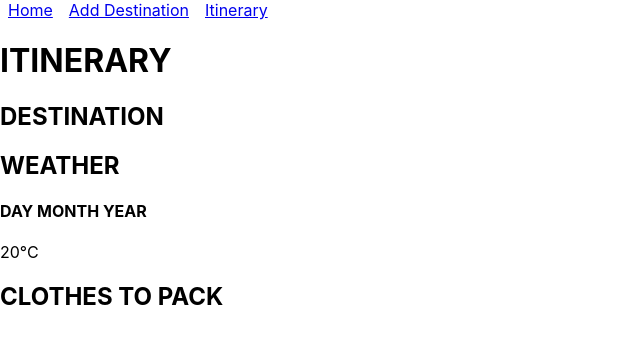
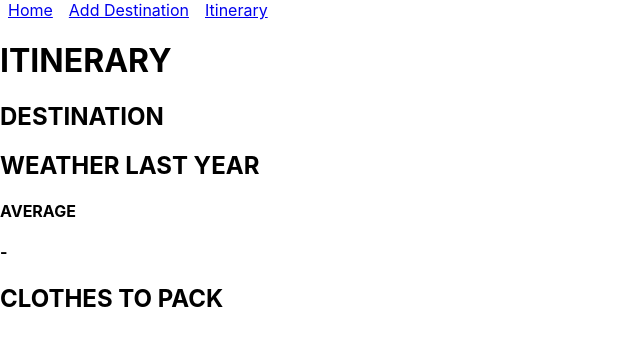
Before and after one commit to tinaaiscoding/voyage, a React (Create React App) app in the folder voyage-frontend/: page /itinerary in a window 1280 px wide. Shown: the top 346 px of the page, without its empty margins (0-640 px from the left). Built offline with nearby package versions, Linux system fonts and the light colour scheme.

Commit message:
Add state for the selected city for rendering weather data

```diff
--- a/voyage-frontend/src/components/Itinerary.js
+++ b/voyage-frontend/src/components/Itinerary.js
@@ -3,6 +3,8 @@ import { useState, useEffect } from 'react';
 
 const Itinerary = (props) => {
   const [destinationList, setDestinationList] = useState([]);
+  const [citySelected, setCitySelected] = useState({});
+  const [cityPrevWeatherData, setCityPrevWeatherData] = useState([]);
 
   useEffect(() => {
     setDestinationList(props.destinationList);
@@ -44,7 +46,29 @@ const Itinerary = (props) => {
 
     getGeoLocation()
       .then((geoLocation) => getWeather(geoLocation.lat, geoLocation.lng))
-      .then((weatherData) => console.log(weatherData));
+      .then((weatherData) => setCityPrevWeatherData(weatherData.daily.temperature_2m_mean
+        ));
+
+    setCitySelected((prevState) => {
+      return {
+        ...prevState,
+        city: city,
+      };
+    });
+
+    setCitySelected((prevState) => {
+      return {
+        ...prevState,
+        dateFrom: dateFrom,
+      };
+    });
+
+    setCitySelected((prevState) => {
+      return {
+        ...prevState,
+        dateTo: dateTo,
+      };
+    });
   };
 
   return (
@@ -69,9 +93,12 @@ const Itinerary = (props) => {
       </div>
 
       <div className="weather-info">
-        <h2>WEATHER</h2>
-        <h4>DAY MONTH YEAR</h4>
-        <p>20°C</p>
+        <h2>WEATHER LAST YEAR</h2>
+        <h4>AVERAGE</h4>
+        <h4>
+          {citySelected.dateFrom} - {citySelected.dateTo}
+        </h4>
+
       </div>
 
       <div className="clothes-to-pack-list">
```
